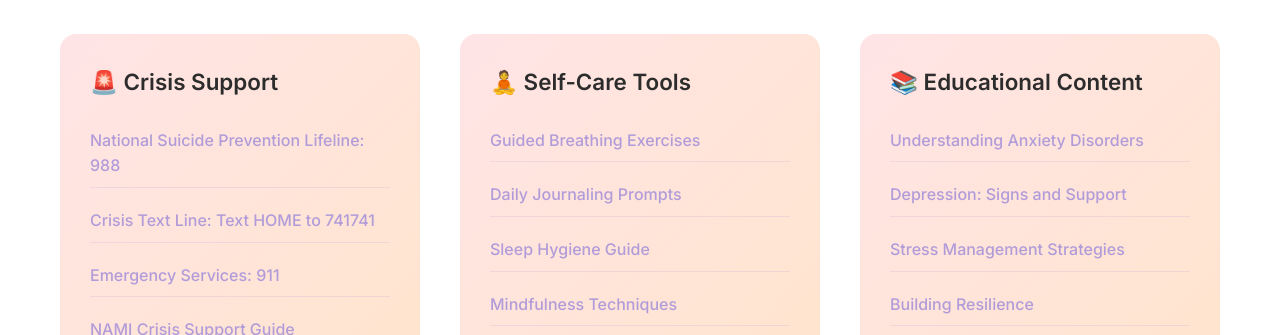
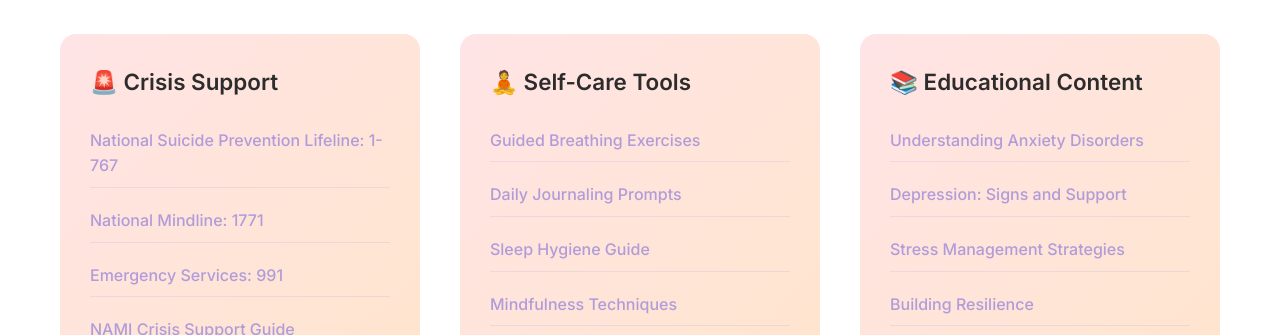
Before and after one commit to Melsonwang1/proid, a website: page resources.html in a window 1280 px wide. Shown: the part 960-1295 px from the top of the page. Drawn offline with Linux system fonts and the light colour scheme.

Commit message:
Update crisis support resource links to include local emergency contact numbers

```diff
--- a/resources.html
+++ b/resources.html
@@ -62,9 +62,9 @@
                 <div class="resource-category">
                     <h3>🚨 Crisis Support</h3>
                     <div class="resource-links">
-                        <a href="#" class="resource-link">National Suicide Prevention Lifeline: 988</a>
-                        <a href="#" class="resource-link">Crisis Text Line: Text HOME to 741741</a>
-                        <a href="#" class="resource-link">Emergency Services: 911</a>
+                        <a href="tel:1767" class="resource-link">National Suicide Prevention Lifeline: 1-767</a>
+                        <a href="tel:1771" class="resource-link">National Mindline: 1771</a>
+                        <a href="tel:991" class="resource-link">Emergency Services: 991</a>
                         <a href="#" class="resource-link">NAMI Crisis Support Guide</a>
                     </div>
                 </div>
```
